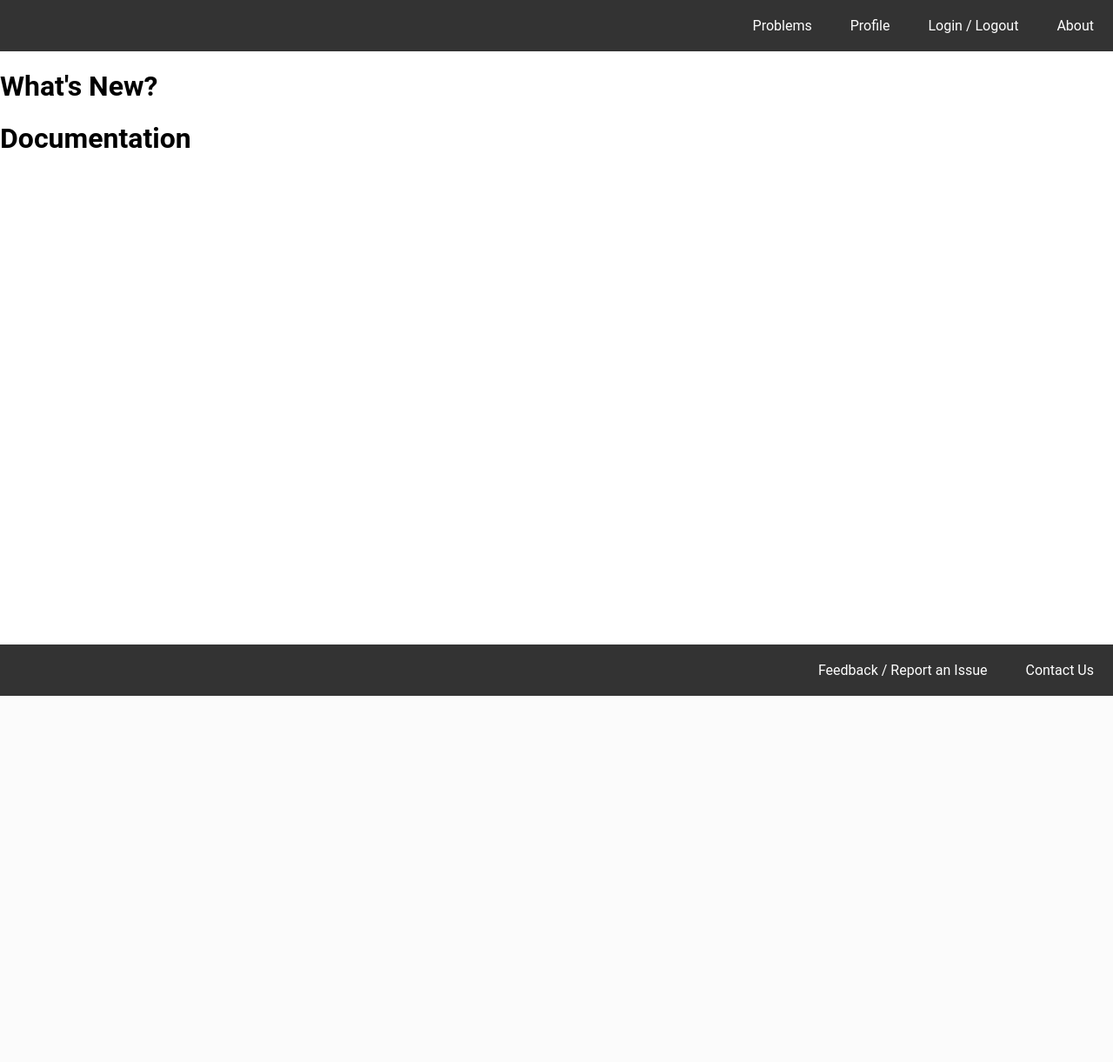
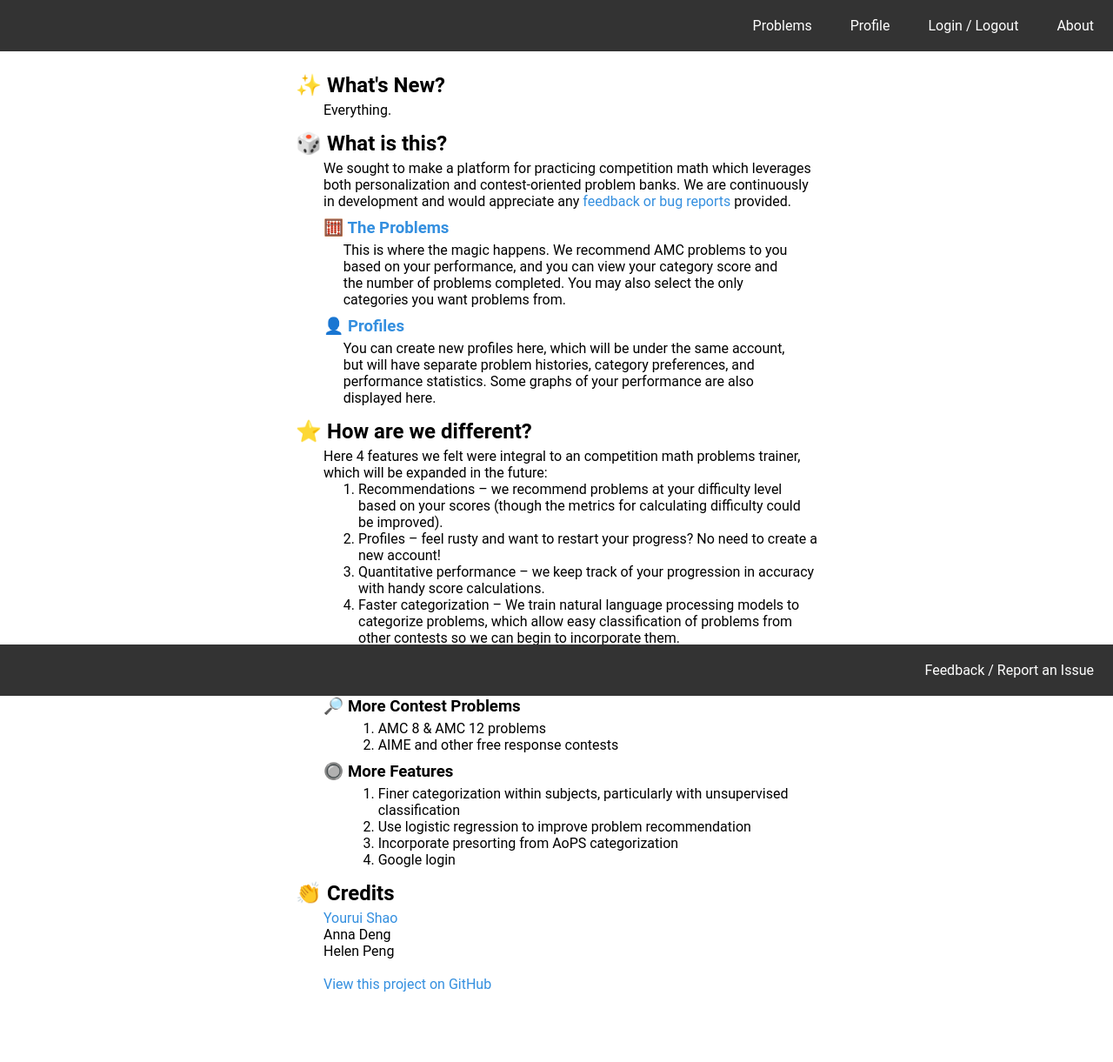
Before and after one commit to iuruoy-shao/training-problems, a Flask app: page /about in a window 1280 px wide. Shown: the whole page at 87% size. Before the commit the page ends 800 px from the top, so only its background shows below. Run offline with Flask 3, Linux system fonts and the light colour scheme.

Commit message:
updated about section

```diff
--- a/site/static/CSS/style.css
+++ b/site/static/CSS/style.css
@@ -1,5 +1,17 @@
 * {
     font-family: "Roboto", sans-serif;
+}
+
+.footer {
+    position: fixed;
+    left: 0;
+    bottom: 0;
+    width: 100%;
+    text-align: center;
+}
+
+main {
+    padding-bottom: 80px;
 }
 
 p {
@@ -130,12 +142,6 @@ body, ul {
   background-color: #555; /* Background color on hover */
 }
 
-#footer {
-    position: absolute;
-    bottom: 0;
-    width: 100%;
-}
-
 /* preventing layout issues */
 .clearfix::after {
   content: "";
@@ -257,7 +263,7 @@ body, ul {
 
 progress:hover:after {
     display: block;
-    background-color: hsla(0, 0%, 100%, 0.50);
+    background-color: hsla(0, 0%, 100%, 0.80);
     width: 100%;
     text-align: center;
 }
@@ -280,3 +286,54 @@ progress {
     height: inherit;
     display: inline-block
 }
+
+#about {
+    max-width: 600px;
+    display: flex;
+    justify-content: center;
+    flex-direction: column;
+    margin: auto;
+    margin-top: 10px;
+}
+
+#about h1 {
+    /* margin-top: 10px; */
+    margin-top: 5px;
+    margin-bottom: 5px;
+    margin-top: 15px;
+    font-size: 18pt;
+}
+
+#about h2 {
+    /* margin-top: 10px; */
+    margin-top: 10px;
+    margin-bottom: 5px;
+    font-size: 14pt;
+}
+
+#about ol {
+    margin-top: 0px;
+    margin-bottom: 0px;
+}
+
+#about .indent {
+    margin-left: 2em;
+    margin-right: 2em;
+}
+
+#about h2 ~ *:not(h1,h2) {
+    margin-left: 17pt;
+}
+
+#about h1 ~ *:not(h1,h2) {
+    margin-left: 24pt;
+}
+
+main a {
+    text-decoration: none;
+    color: #348fdf;
+}
+
+main a:hover {
+    text-decoration: underline;
+}
--- a/site/templates/about.html
+++ b/site/templates/about.html
@@ -5,8 +5,69 @@
 {% endblock %}
 
 {% block main %}
-<h1>What's New?</h1>
+<div id="about">
 
-<h1>Documentation</h1>
+    <h1>✨ What's New?</h1>
+    <p>Everything.</p>
+
+    <h1>🎲 What is this?</h1>
+    <p>
+        We sought to make a platform for practicing competition math which leverages both personalization and contest-oriented problem banks. We are continuously in development and would appreciate any <a href="https://forms.gle/YA655G8MuZf5FuDT9">feedback or bug reports</a> provided.
+    </p>
+
+    <div class="indent">
+        <h2>🧮 <a href="/">The Problems</a></h2>
+        <p>
+            This is where the magic happens. We recommend AMC problems to you based on your performance, and you can view your category score and the number of problems completed. You may also select the only categories you want problems from.
+        </p>
+        <h2>👤 <a href="/profile">Profiles</a></h2>
+        <p>
+            You can create new profiles here, which will be under the same account, but will have separate problem histories, category preferences, and performance statistics. Some graphs of your performance are also displayed here.
+        </p>
+    </div>
+
+    <h1>⭐️ How are we different?</h1>
+    <p>
+        Here 4 features we felt were integral to an competition math problems trainer, which will be expanded in the future:
+    </p>
+    <ol>
+        <li>
+            Recommendations – we recommend problems at your difficulty level based on your scores (though the metrics for calculating difficulty could be improved).
+        </li>
+        <li>
+            Profiles – feel rusty and want to restart your progress? No need to create a new account!
+        </li>
+        <li>
+            Quantitative performance – we keep track of your progression in accuracy with handy score calculations.
+        </li>
+        <li>
+            Faster categorization – We train natural language processing models to categorize problems, which allow easy classification of problems from other contests so we can begin to incorporate them.
+        </li>
+    </ol>
+
+    <h1>📆 Coming Soon</h1>
+    <div class="indent">
+        <h2>🔎 More Contest Problems</h2>
+        <ol>
+            <li>AMC 8 & AMC 12 problems</li>
+            <li>AIME and other free response contests</li>
+        </ol>
+
+        <h2>🔘 More Features</h2>
+        <ol>
+            <li>Finer categorization within subjects, particularly with unsupervised classification</li>
+            <li>Use logistic regression to improve problem recommendation</li>
+            <li>Incorporate presorting from AoPS categorization</li>
+            <li>Google login</li>
+        </ol>
+    </div>
+
+    <h1>👏 Credits</h1>
+    <p><a href="http://youruishao.com/">Yourui Shao</a></p>
+    <p>Anna Deng</p>
+    <p>Helen Peng</p>
+    <br>
+    <p><a href="https://github.com/iuruoy-shao/training-problems">View this project on GitHub</a></p>
+</div>
 
 {% endblock %}
--- a/site/templates/base.html
+++ b/site/templates/base.html
@@ -23,7 +23,7 @@
         </script>
     </head>
 
-    <main>
+    <body>
         <nav class="navbar">
             <ul>
                 <li><a href="/">Problems</a></li>
@@ -32,17 +32,13 @@
                 <li><a href="/about">About</a></li>
             </ul>
         </nav>
-        <nav class="navbar" id="footer">
+        <main>{% block main %}{% endblock %}</main>
+        <footer class="navbar footer">
             <ul>
                 <li>
-                    <a>Feedback / Report an Issue</a>
-                </li>
-                <li>
-                    <a>Contact Us</a>
+                    <a href="https://forms.gle/YA655G8MuZf5FuDT9">Feedback / Report an Issue</a>
                 </li>
             </ul>
-        </nav>
-        {% block main %}{% endblock %}
-    </main>
-    </main>
+        </footer>
+    </body>
 </html>
```
